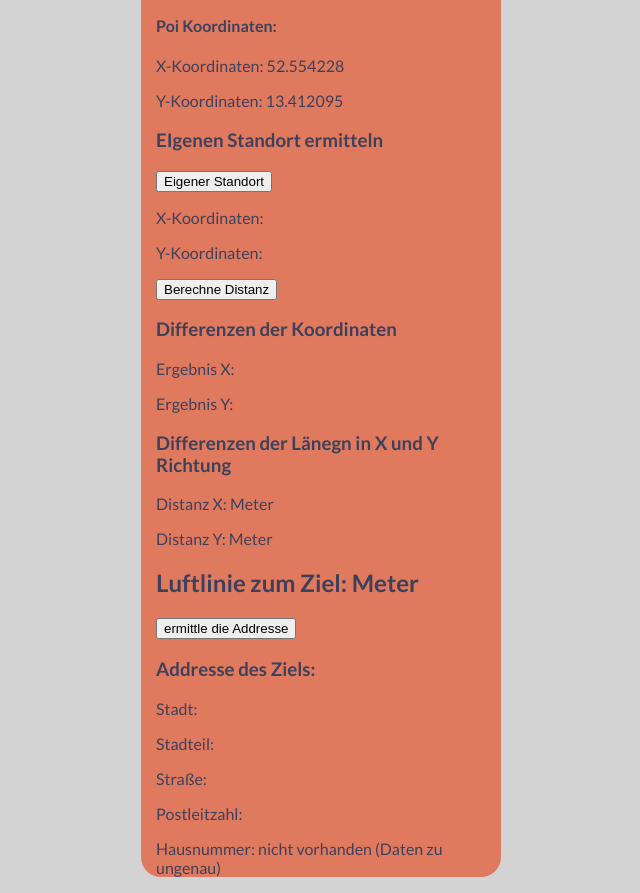
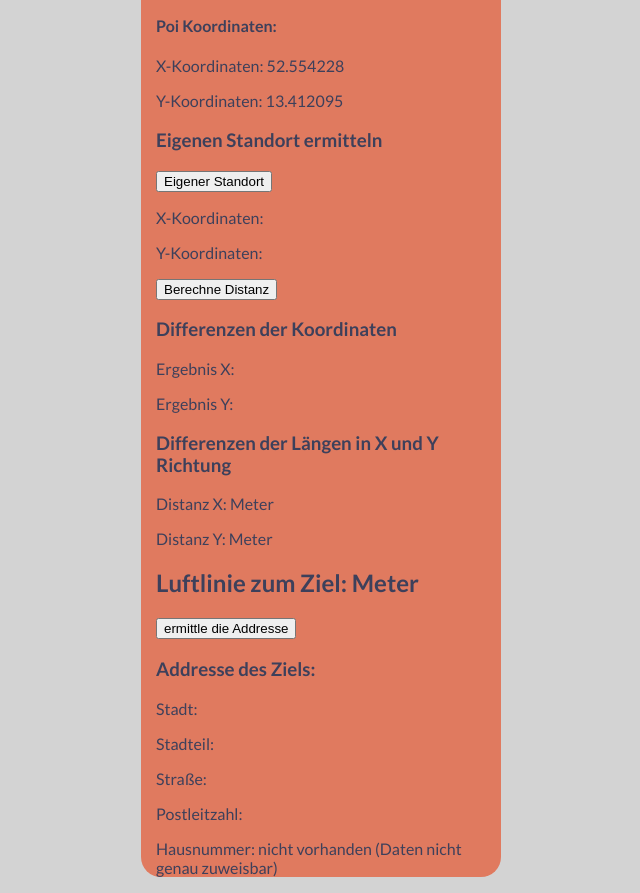
Before and after one commit to mullerow/Abled-App, a Vue app: page / in a window 1280 px wide. Shown: the part 300-1193 px from the top of the page, without its empty margins (319-959 px from the left). Built offline with nearby package versions, Linux system fonts and the light colour scheme.

Commit message:
small changes

```diff
--- a/src/views/HomeView.vue
+++ b/src/views/HomeView.vue
@@ -28,7 +28,7 @@ export default {
   <p>X-Koordinaten: {{ store.poiData[0].xCoordinates }}</p>
   <p>Y-Koordinaten: {{ store.poiData[0].yCoordinates }}</p>
 
-  <h3>EIgenen Standort ermitteln</h3>
+  <h3>Eigenen Standort ermitteln</h3>
   <button @click="store.getOwnPosition">Eigener Standort</button>
   <p>X-Koordinaten: {{ store.ownXCoordinate }}</p>
   <p>Y-Koordinaten: {{ store.ownYCoordinate }}</p>
@@ -39,7 +39,7 @@ export default {
   <h3>Differenzen der Koordinaten</h3>
   <p>Ergebnis X: {{ store.xCoordinateDifference }}</p>
   <p>Ergebnis Y: {{ store.yCoordinateDifference }}</p>
-  <h3>Differenzen der Länegn in X und Y Richtung</h3>
+  <h3>Differenzen der Längen in X und Y Richtung</h3>
   <p>Distanz X: {{ store.xlengthDifference }} Meter</p>
   <p>Distanz Y: {{ store.ylengthDifference }} Meter</p>
   <h2>
@@ -56,7 +56,7 @@ export default {
   <p>Straße: {{ store.street }}</p>
   <p>Postleitzahl: {{ store.zipCode }}</p>
   <p v-show="store.houseNumber">Hausnummer: {{ store.houseNumber }}</p>
-  <p v-show="!store.houseNumber">Hausnummer: nicht vorhanden (Daten zu ungenau)</p>
+  <p v-show="!store.houseNumber">Hausnummer: nicht vorhanden (Daten nicht genau zuweisbar)</p>
   <!--
   <h3>Liste aller User aus der Pinia Datenbank</h3>
   <ul v-for="user of store.userData" :key="user.id">
```
Also changed, not shown: src/stores/store.js (+0 -7 lines).
